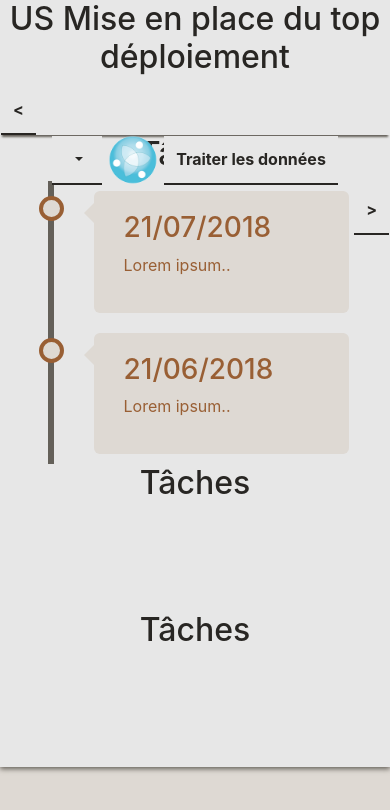
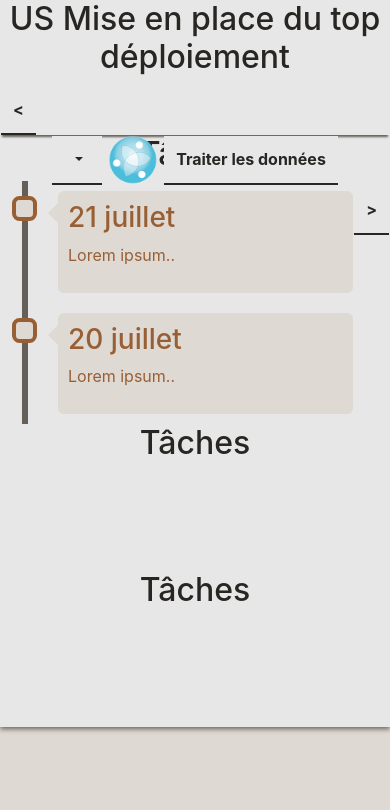
Before and after one commit to Scorbutics/RTCVisualizer, an Angular app in the folder rtc-visualizer/: page /us in a window 390 px wide. Shown: the top 810 px of the page. Built offline with nearby package versions, Linux system fonts and the light colour scheme.

Commit message:
Feat : Timeline responsive

```diff
--- a/rtc-visualizer/src/app/timeline/timeline.component.html
+++ b/rtc-visualizer/src/app/timeline/timeline.component.html
@@ -1,13 +1,13 @@
 <div class="timeline">
     <div class="container right">
         <div class="content">
-            <h3>21/07/2018</h3>
+            <h3>21 juillet</h3>
             <p>Lorem ipsum..</p>
         </div>
     </div>
     <div class="container right">
         <div class="content">
-            <h3>21/06/2018</h3>
+            <h3>20 juillet</h3>
             <p>Lorem ipsum..</p>
         </div>
     </div>
--- a/rtc-visualizer/src/app/timeline/timeline.component.less
+++ b/rtc-visualizer/src/app/timeline/timeline.component.less
@@ -13,7 +13,7 @@
 .timeline {
 	position: relative;
 	max-width: 1200px;
-	margin: 0 auto;
+	margin: 0 10px;
 }
 
 /* The actual timeline (the vertical ruler) */
@@ -30,7 +30,7 @@
 
 /* Container around content */
 .container {
-	padding: 10px 40px;
+	padding: 10px 10px 10px 20px;
 	position: relative;
 	background-color: inherit;
 }
@@ -45,32 +45,15 @@
 	background-color: @themeColorDarkBackground;
 	border: 4px solid @chipBorder;
 	top: 15px;
-	border-radius: 50%;
+	border-radius: 30%;
 	z-index: 1;
 }
 
-/* Place the container to the left */
-.left {
-	left: -25.3%;
-}
 
 /* Place the container to the right */
 .right {
-	left: 0.8%;
-}
-
-/* Add arrows to the left container (pointing right) */
-.left::before {
-	content: " ";
-	height: 0;
-	position: absolute;
-	top: 22px;
-	width: 0;
-	z-index: 1;
-	right: 30px;
-	border: medium solid @cardColor;
-	border-width: 10px 0 10px 10px;
-	border-color: transparent transparent transparent @cardColor;
+	left: 3px;
+	margin-left:0;
 }
 
 /* Add arrows to the right container (pointing left) */
@@ -81,7 +64,7 @@
 	top: 22px;
 	width: 0;
 	z-index: 1;
-	left: 30px;
+	left: 12px;
 	border: medium solid @cardColor;
 	border-width: 10px 10px 10px 0;
 	border-color: transparent @cardColor transparent transparent;
@@ -94,7 +77,7 @@
 
 /* The actual content */
 .content {
-	padding: 20px 30px;
+	padding: 10px 10px;
 	background-color: @cardColor;
 	position: relative;
 	border-radius: 6px;
@@ -104,35 +87,47 @@
 @media screen and (max-width: 600px) {
 /* Place the timelime to the left */
 	.timeline::after {
-		left: 31px;
+		left: 5px;
+	}
+
+	/* The actual timeline (the vertical ruler) */
+	.timeline {
+		position: relative;
+		max-width: 1200px;
+		margin: 0 auto;
 	}
 
 /* Full-width containers */
 	.container {
 		width: 100%;
-		padding-left: 70px;
+		padding-left: 30px;
 		padding-right: 25px;
 	}
 
 /* Make sure that all arrows are pointing leftwards */
 	.container::before {
-		left: 60px;
+		left: 20px;
 		border: medium solid @cardColor;
 		border-width: 10px 10px 10px 0;
 		border-color: transparent @cardColor transparent transparent;
 	}
 
-/* Make sure all circles are at the same spot */
-	.left::after, .right::after {
-		left: 15px;
+/* Make all right containers behave like the left ones */
+	.right {
+		left: 8px;
+		margin-left:0;
 	}
 
-	.left {
-		left: 1%;
-	}
-
-/* Make all right containers behave like the left ones */
-	.right {
-		left: 1%;
+	.right::before {
+		content: " ";
+		height: 0;
+		position: absolute;
+		top: 22px;
+		width: 0;
+		z-index: 1;
+		left: 20px;
+		border: medium solid @cardColor;
+		border-width: 10px 10px 10px 0;
+		border-color: transparent @cardColor transparent transparent;
 	}
 }
```
